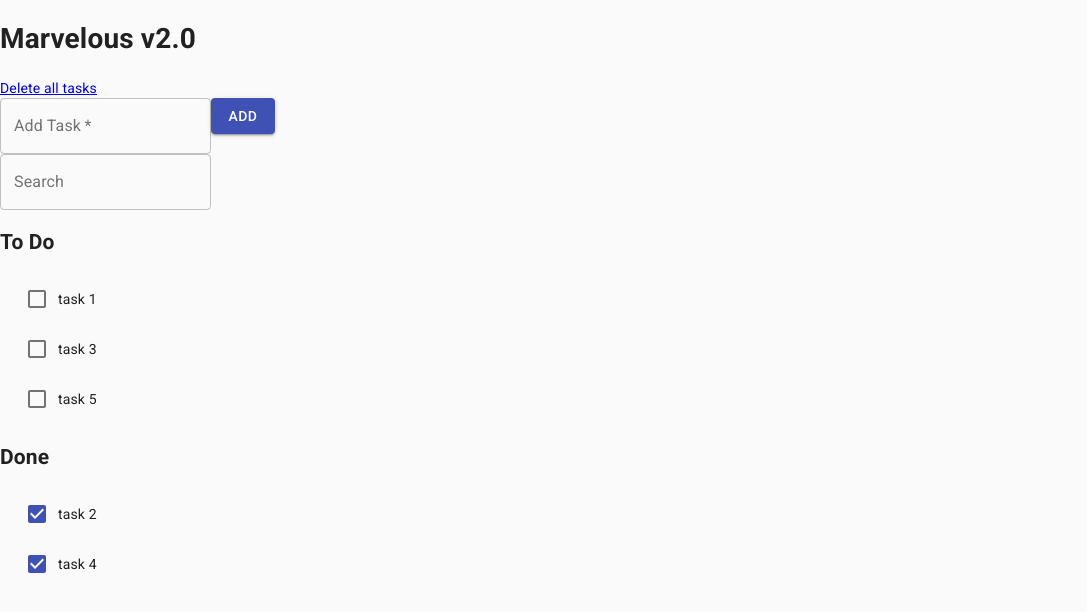
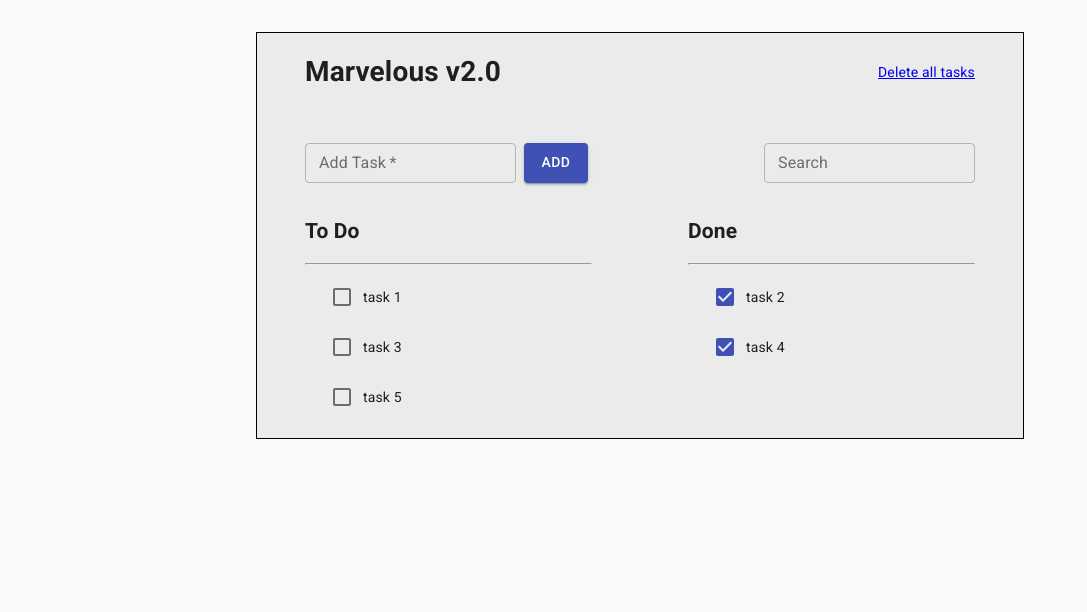
Before and after one commit to yuanzheng-li/todo-list-frontend-react, a React (Create React App) app: page / in a window 1280 px wide. Shown: the top 612 px of the page, without its empty margins (0-1087 px from the left). Built offline with nearby package versions, Linux system fonts and the light colour scheme.

Commit message:
style the web app to look like the layout in the UI sketch

```diff
--- a/src/App.css
+++ b/src/App.css
@@ -1,38 +1,20 @@
-.App {
-  text-align: center;
+Header {
+  margin-bottom: 2rem;
 }
 
-.App-logo {
-  height: 40vmin;
-  pointer-events: none;
+.add-and-search, main {
+  display: grid;
+  grid-template-columns: 1fr 1fr;
+  column-gap: 6rem;
+  margin-bottom: 1rem;
+  margin-left: 3rem;
 }
 
-@media (prefers-reduced-motion: no-preference) {
-  .App-logo {
-    animation: App-logo-spin infinite 20s linear;
-  }
+.add-and-search > .search-box {
+  margin-right: 3rem;
+  justify-self: end;
 }
 
-.App-header {
-  background-color: #282c34;
-  min-height: 100vh;
-  display: flex;
-  flex-direction: column;
-  align-items: center;
-  justify-content: center;
-  font-size: calc(10px + 2vmin);
-  color: white;
+main {
+  margin-right: 3rem;
 }
-
-.App-link {
-  color: #61dafb;
-}
-
-@keyframes App-logo-spin {
-  from {
-    transform: rotate(0deg);
-  }
-  to {
-    transform: rotate(360deg);
-  }
-}
--- a/src/App.js
+++ b/src/App.js
@@ -1,7 +1,7 @@
 import './App.css';
 import { CssBaseline } from '@material-ui/core';
 
-import Header from './header/header';
+import Header from './header/Header';
 import AddTask from './add-task/AddTask';
 import SearchBox from './search-box/SearchBox';
 import TodoList from './todo-list/TodoList';
@@ -42,14 +42,14 @@ function App() {
     <>
       <CssBaseline />
       <Header />
-      <section>
+      <section className="add-and-search">
         <AddTask />
         <SearchBox />
       </section>
-      <section>
+      <main>
         <TodoList todoList={incompleteList} listTitle='To Do' />
         <TodoList todoList={completeList} listTitle='Done' />
-      </section>
+      </main>
     </>
   );
 }
--- /dev/null
+++ b/src/add-task/AddTask.css
@@ -0,0 +1,7 @@
+form {
+  display: flex;
+}
+
+form > Button.add-button {
+  margin-left: 0.5rem;
+}
--- a/src/add-task/AddTask.js
+++ b/src/add-task/AddTask.js
@@ -1,5 +1,7 @@
 import React from 'react';
 import { TextField, Button } from '@material-ui/core';
+
+import './AddTask.css';
 
 export default function AddTask() {
   const handleSubmit = (e) => {
@@ -8,8 +10,8 @@ export default function AddTask() {
 
   return (
     <form onSubmit={handleSubmit} noValidate>
-      <TextField required id='add-task' label='Add Task' variant='outlined' />
-      <Button variant='contained' color='primary' type='submit'>
+      <TextField required id='add-task' label='Add Task' variant='outlined' size='small' />
+      <Button variant='contained' color='primary' type='submit' className="add-button">
         Add
       </Button>
     </form>
--- /dev/null
+++ b/src/header/Header.css
@@ -0,0 +1,16 @@
+header {
+  display: grid;
+  grid-template-columns: 1fr 1fr;
+  align-items: center;
+  column-gap: 6rem;
+}
+
+header > h1 {
+  margin-left: 3rem;
+  justify-self: start;
+}
+
+header > a {
+  margin-right: 3rem;
+  justify-self: end;
+}
--- a/src/header/header.js
+++ b/src/header/header.js
@@ -1,4 +1,6 @@
 import React from 'react';
+
+import './Header.css';
 
 export default function Header() {
   return (
--- a/src/index.css
+++ b/src/index.css
@@ -1,13 +1,6 @@
-body {
-  margin: 0;
-  font-family: -apple-system, BlinkMacSystemFont, 'Segoe UI', 'Roboto', 'Oxygen',
-    'Ubuntu', 'Cantarell', 'Fira Sans', 'Droid Sans', 'Helvetica Neue',
-    sans-serif;
-  -webkit-font-smoothing: antialiased;
-  -moz-osx-font-smoothing: grayscale;
+#root {
+  margin: 2rem auto;
+  width: 60%;
+  background-color: rgb(236, 235, 235);
+  border: 1px solid black;
 }
-
-code {
-  font-family: source-code-pro, Menlo, Monaco, Consolas, 'Courier New',
-    monospace;
-}
--- a/src/search-box/SearchBox.js
+++ b/src/search-box/SearchBox.js
@@ -2,5 +2,5 @@ import React from 'react';
 import { TextField } from '@material-ui/core';
 
 export default function SearchBox() {
-  return <TextField id='search' label='Search' type='search' variant='outlined' />;
+  return <TextField id='search' label='Search' type='search' variant='outlined' size='small' className="search-box" />;
 }
--- a/src/todo-list/TodoList.js
+++ b/src/todo-list/TodoList.js
@@ -5,10 +5,11 @@ import TodoItem from '../todo-item/TodoItem';
 export default function TodoList({ todoList, listTitle }) {
   return (
     <section>
-      <h2>{ listTitle }</h2>
-      {
-        todoList.map((todo) => <TodoItem todo={todo} key={todo.id} />)
-      }
+      <h2>{listTitle}</h2>
+      <hr />
+      {todoList.map((todo) => (
+        <TodoItem todo={todo} key={todo.id} />
+      ))}
     </section>
   );
 }
```
